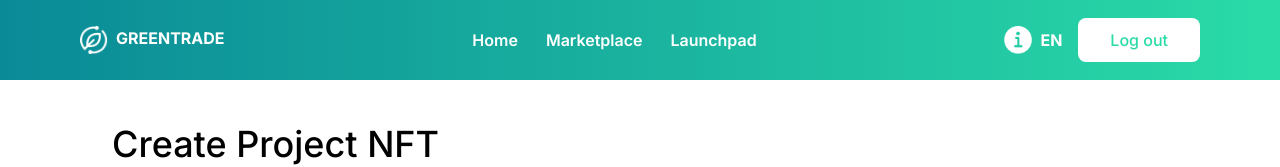
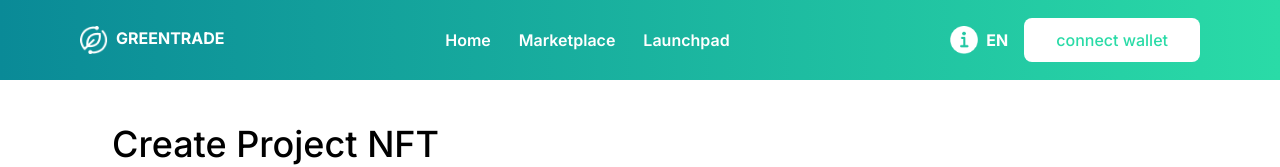
Before and after one commit to AhmedKamon/create-nft-task, a React (Create React App) app: page / in a window 1280 px wide. Shown: the top 167 px of the page. Built offline with nearby package versions, Linux system fonts and the light colour scheme.

Commit message:
connect metamask

```diff
--- a/package.json
+++ b/package.json
@@ -7,6 +7,7 @@
     "@testing-library/jest-dom": "^5.16.5",
     "@testing-library/react": "^13.3.0",
     "@testing-library/user-event": "^13.5.0",
+    "@thirdweb-dev/react": "^2.6.5",
     "react": "^18.2.0",
     "react-dom": "^18.2.0",
     "react-scripts": "5.0.1",
--- a/src/App.js
+++ b/src/App.js
@@ -1,14 +1,17 @@
+
 import Body from "./components/Body";
 import Footer from "./components/Footer";
 import Navbar from "./components/Navbar";
 
+
+
 function App() {
   return (
-    <div className="">
+    <>
       <Navbar />
-      <Body/>
-      <Footer/>
-    </div>
+      <Body />
+      <Footer />
+    </>
   );
 }
 
--- a/src/components/Navbar.jsx
+++ b/src/components/Navbar.jsx
@@ -1,27 +1,52 @@
-import LOGGO from '../utils/Logomark_1_.png'
-import GLOVE from '../utils/Vector-3.png'
+import LOGGO from "../utils/Logomark_1_.png";
+import GLOVE from "../utils/Vector-3.png";
 
 function Navbar() {
+  async function requestAccounts() {
+    console.log("request accounts");
+
+    // matamask exist oor not ??
+    if (window.ethereum) {
+      console.log('detected')
+      try {
+        const accounts = await window.ethereum.request({
+          method: "eth_requestAccounts"
+        })
+        console.log(accounts, ' all metamask accounts')
+      } catch (error) {
+        console.log('error connection')
+      }
+    }else{
+      console.log('no matamask')
+    }
+  }
+
   return (
-    <div className='h-20 bg-gradient-to-r from-[#0A8A97]  to-[#2ADBA7] flex items-center justify-between md:px-20 px-7'>
-        <div className='flex'>
-            <img src={LOGGO} alt="" className='w-7 h-7' />
-            <h1 className='text-white font-bold ml-2'>GREENTRADE</h1>
+    <div className="h-20 bg-gradient-to-r from-[#0A8A97]  to-[#2ADBA7] flex items-center justify-between md:px-20 px-7">
+      <div className="flex">
+        <img src={LOGGO} alt="" className="w-7 h-7" />
+        <h1 className="text-white font-bold ml-2">GREENTRADE</h1>
       </div>
-        <div className='lg:flex space-x-7 text-white font-semibold hidden' >
+      <div className="lg:flex space-x-7 text-white font-semibold hidden">
         <p>Home</p>
         <p>Marketplace</p>
         <p>Launchpad</p>
       </div>
-        <div className='flex space-x-4'>
-            <div className='flex items-center space-x-2'>
-                <img className='w-7 h-7' src={GLOVE} alt="" />
-                <h1 className=' text-white font-bold '>EN</h1>
+      <div className="flex space-x-4">
+        <div className="flex items-center space-x-2">
+          <img className="w-7 h-7" src={GLOVE} alt="" />
+          <h1 className=" text-white font-bold ">EN</h1>
         </div>
-            <button className='bg-white text-[#2ADBA7] px-8 py-[10px] rounded-[8px] font-medium'>Log out</button>
+
+        <button
+          onClick={requestAccounts}
+          className="bg-white text-[#2ADBA7] px-8 py-[10px] rounded-[8px] font-medium"
+        >
+          connect wallet
+        </button>
       </div>
     </div>
-  )
+  );
 }
 
-export default Navbar
+export default Navbar;
```
Also changed, not shown: src/index.js (+5 -5 lines), 1 other file (tests, documents, lock files or other folders). Lines whose indentation alone changed are shown as unchanged.
